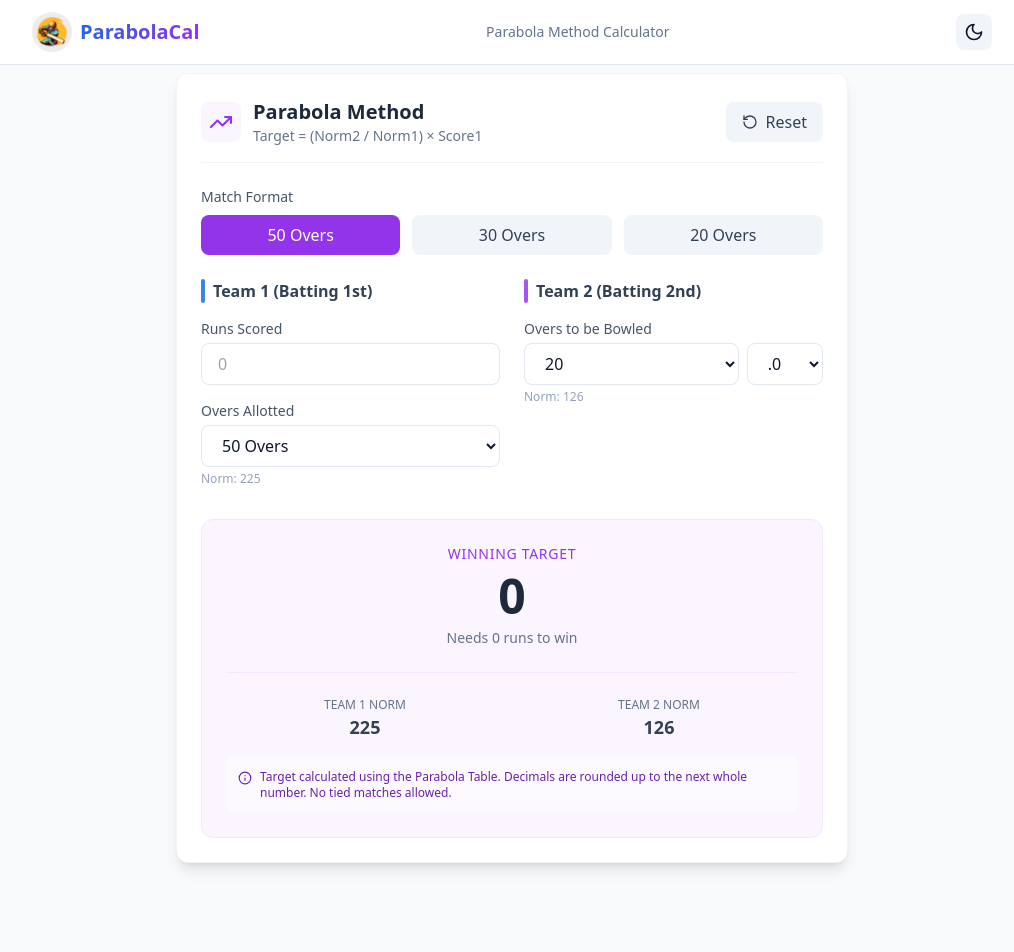
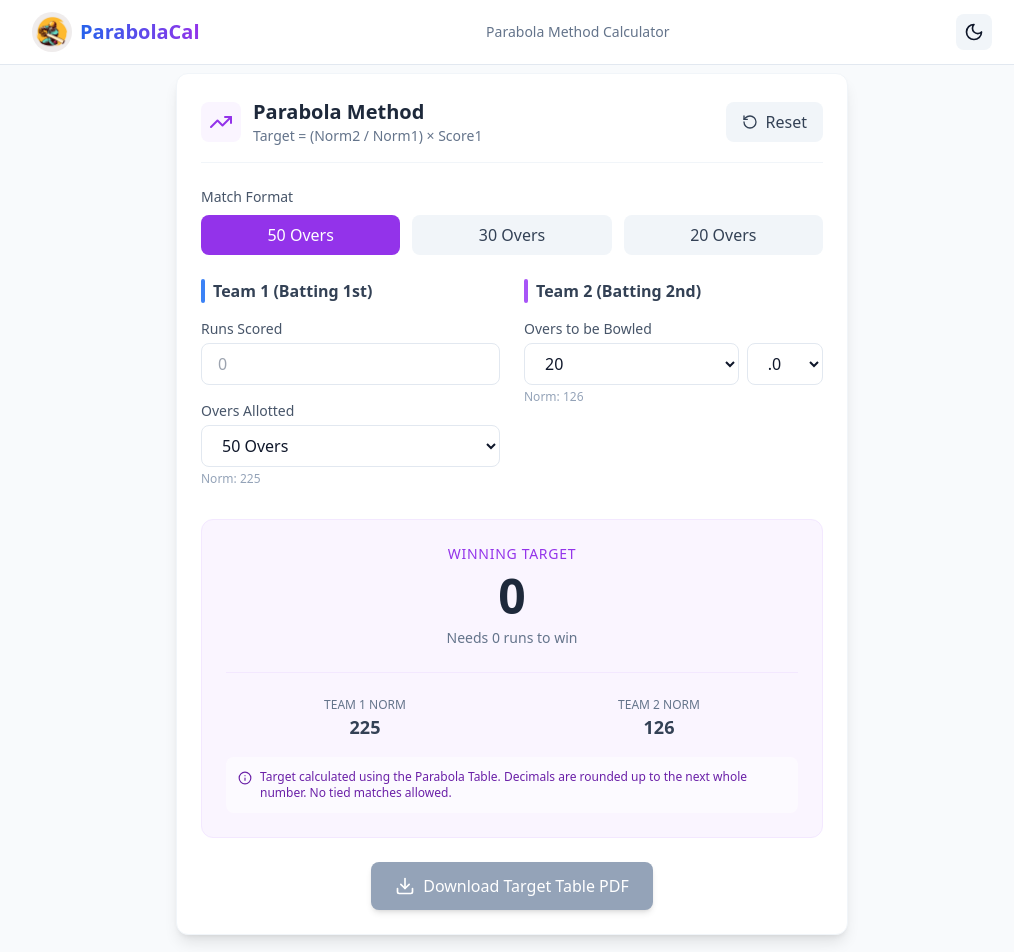
Before and after one commit to ChathuraKarunarathna/ParabolaCal-Cricket_Calculator, a React (Vite) app: page / in a window 1280 px wide. Shown: the top 952 px of the page, without its empty margins (128-1142 px from the left). Built offline with nearby package versions, Linux system fonts and the light colour scheme.

Commit message:
implement Download PDF Function

```diff
--- a/package.json
+++ b/package.json
@@ -11,6 +11,8 @@
   },
   "dependencies": {
     "clsx": "^2.1.0",
+    "jspdf": "^3.0.4",
+    "jspdf-autotable": "^5.0.2",
     "lucide-react": "^0.344.0",
     "react": "^18.2.0",
     "react-dom": "^18.2.0",
--- a/src/components/ParabolaCalculator.jsx
+++ b/src/components/ParabolaCalculator.jsx
@@ -1,6 +1,9 @@
 import React from 'react';
 import { useParabola } from '../hooks/useParabola';
-import { TrendingUp, Calculator, Info, RotateCcw } from 'lucide-react';
+import { getParabolaNorm } from '../data/parabolaTable';
+import { TrendingUp, Calculator, Info, RotateCcw, Download } from 'lucide-react';
+import jsPDF from 'jspdf';
+import autoTable from 'jspdf-autotable';
 
 const ParabolaCalculator = () => {
     const {
@@ -26,6 +29,81 @@ const ParabolaCalculator = () => {
             return Array.from({ length: 16 }, (_, i) => i + 5); // 5-20
         }
         return [];
+    };
+
+    // Generate PDF with overs bowled and targets
+    const generatePDF = () => {
+        const doc = new jsPDF();
+
+        // Add title
+        doc.setFontSize(18);
+        doc.setFont('helvetica', 'bold');
+        doc.text('Parabola Method - Target Calculator', 105, 20, { align: 'center' });
+
+        // Add match format
+        doc.setFontSize(12);
+        doc.setFont('helvetica', 'normal');
+        doc.text(`Match Format: ${matchFormat} Overs`, 20, 35);
+
+        // Add Team 1 info
+        doc.setFont('helvetica', 'bold');
+        doc.text('Team 1 (Batting 1st):', 20, 45);
+        doc.setFont('helvetica', 'normal');
+        doc.text(`Runs Scored: ${team1Score}`, 20, 52);
+        doc.text(`Overs Allotted: ${team1Overs}`, 20, 59);
+
+        // Generate table data for all possible overs (over by over, no balls)
+        const tableData = [];
+        const oversRange = getOversRange(false);
+
+        oversRange.forEach(overs => {
+            const norm2Value = getParabolaNorm(overs, 0, matchFormat);
+            if (norm1 > 0) {
+                const ratio = norm2Value / norm1;
+                const calculatedTarget = Math.ceil(team1Score * ratio);
+                tableData.push([overs, calculatedTarget]);
+            }
+        });
+
+        // Add table using autoTable
+        autoTable(doc, {
+            startY: 70,
+            head: [['Overs Bowled', 'Target']],
+            body: tableData,
+            theme: 'grid',
+            headStyles: {
+                fillColor: [147, 51, 234],
+                textColor: 255,
+                fontStyle: 'bold',
+                halign: 'center'
+            },
+            styles: {
+                fontSize: 10,
+                cellPadding: 4,
+                halign: 'center'
+            },
+            columnStyles: {
+                0: { cellWidth: 60 },
+                1: { cellWidth: 60 }
+            }
+        });
+
+        // Add footer
+        const pageCount = doc.internal.getNumberOfPages();
+        for (let i = 1; i <= pageCount; i++) {
+            doc.setPage(i);
+            doc.setFontSize(8);
+            doc.setFont('helvetica', 'italic');
+            doc.text(
+                `Generated on ${new Date().toLocaleDateString()} - Page ${i} of ${pageCount}`,
+                105,
+                doc.internal.pageSize.height - 10,
+                { align: 'center' }
+            );
+        }
+
+        // Download the PDF
+        doc.save(`Parabola_Target_${matchFormat}over_${new Date().toISOString().split('T')[0]}.pdf`);
     };
 
     return (
@@ -185,6 +263,19 @@ const ParabolaCalculator = () => {
                     </p>
                 </div>
             </div>
+
+            {/* Download PDF Button */}
+            <div className="mt-6 flex justify-center">
+                <button
+                    onClick={generatePDF}
+                    disabled={team1Score === 0}
+                    className="flex items-center gap-2 px-6 py-3 bg-purple-600 hover:bg-purple-700 disabled:bg-slate-400 disabled:cursor-not-allowed text-white font-medium rounded-lg shadow-md hover:shadow-lg transition-all"
+                    title={team1Score === 0 ? 'Please enter Team 1 score first' : 'Download Target Table PDF'}
+                >
+                    <Download size={20} />
+                    Download Target Table PDF
+                </button>
+            </div>
         </div>
     );
 };
```
Also changed, not shown: 1 other file (tests, documents, lock files or other folders).
